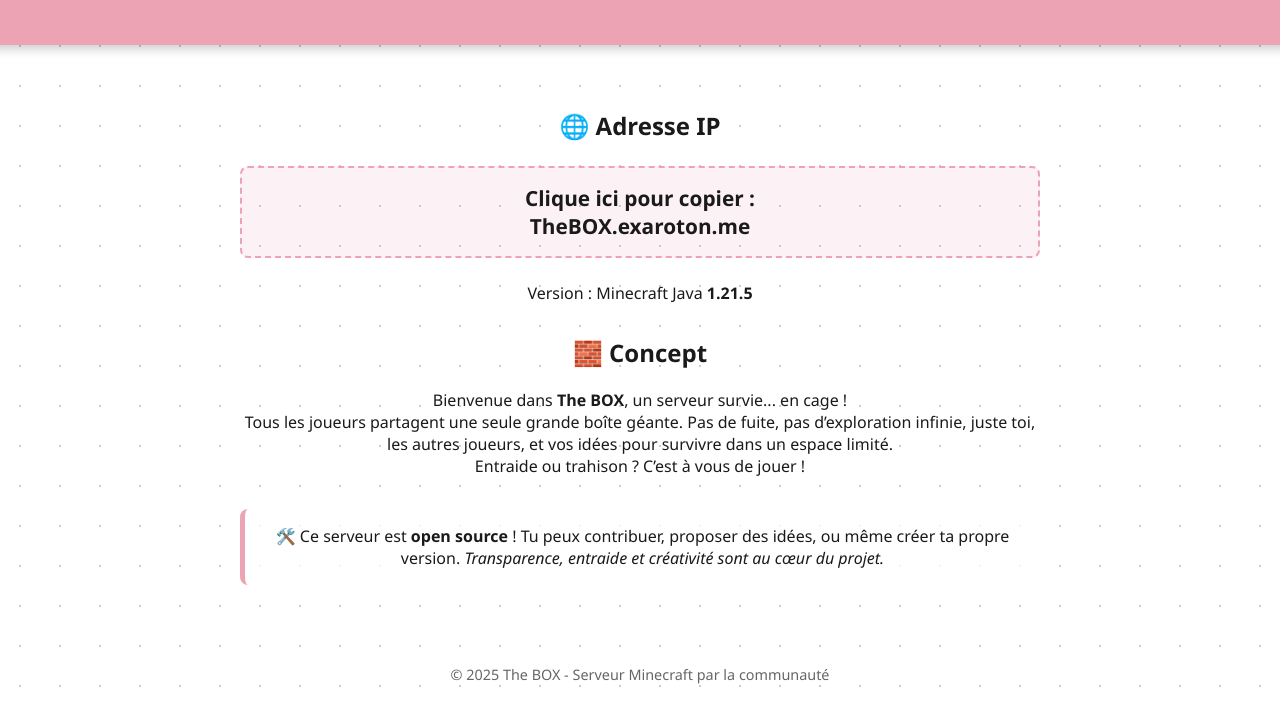
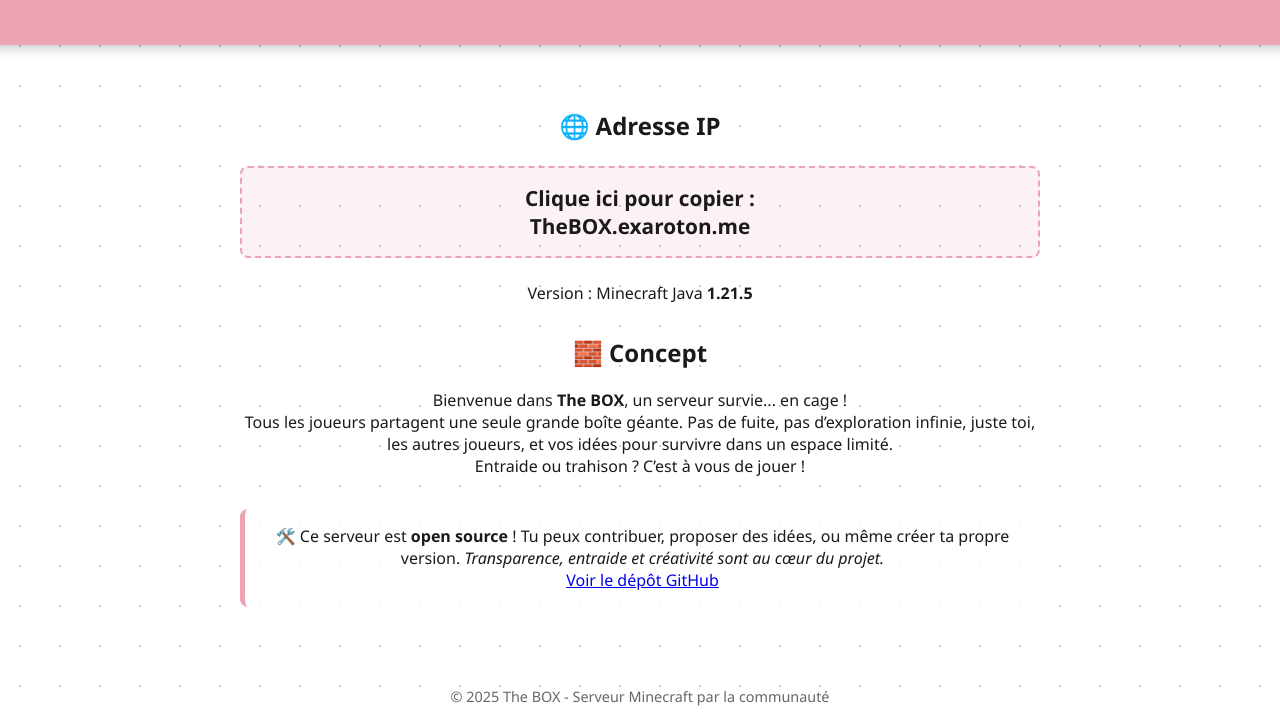
Before and after one commit to Vicdst/Sloop, a plain HTML site: page index.html in a window 1280 px wide. Shown: the part 134-856 px from the top of the page. Before the commit the page ends 834 px from the top, so only its background shows below. Drawn offline with Linux system fonts and the light colour scheme.

Commit message:
Update index.html

```diff
--- a/index.html
+++ b/index.html
@@ -112,10 +112,11 @@
     </section>
 
     <section class="opensource">
-      🛠️ Ce serveur est <strong>open source</strong> !
-      Tu peux contribuer, proposer des idées, ou même créer ta propre version.
-      <em>Transparence, entraide et créativité sont au cœur du projet.</em>
-    </section>
+  🛠️ Ce serveur est <strong>open source</strong> !
+  Tu peux contribuer, proposer des idées, ou même créer ta propre version.
+  <em>Transparence, entraide et créativité sont au cœur du projet.</em><br>
+  <a href="https://github.com/Vicdst/The-BOX#" target="_blank" rel="noopener noreferrer">Voir le dépôt GitHub</a>
+</section>
   </main>
 
   <footer>
```
